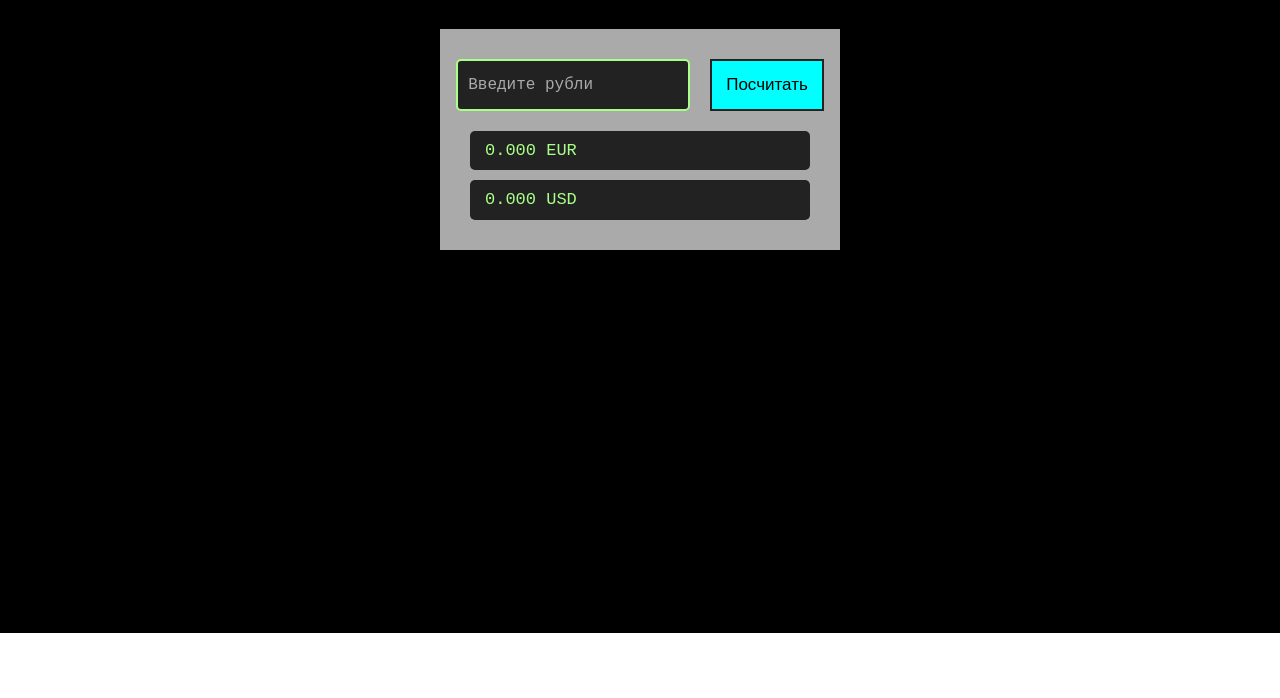
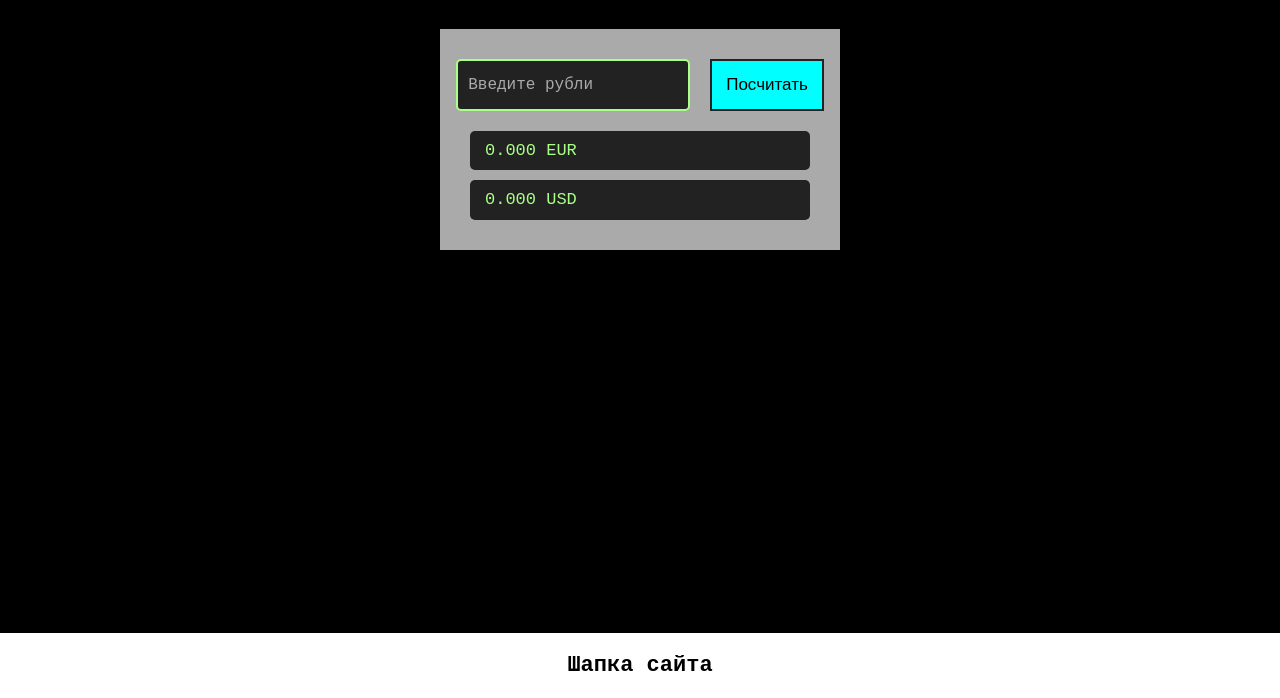
Before and after one commit to adamaka47/currApp, a plain HTML site: page index.html in a window 1280 px wide. Shown: the part 167-865 px from the top of the page. Before the commit the page ends 800 px from the top, so only its background shows below. Drawn offline with nearby package versions, Linux system fonts and the light colour scheme.

Commit message:
footer ready

```diff
--- a/index.html
+++ b/index.html
@@ -27,6 +27,10 @@
 		</div>
 	</div>
 
+	<footer style="padding: 20px 100px; text-align: center; font-size: 22px; font-weight: 900	;">
+		Шапка сайта
+	</footer>
+
 	<script src="https://ajax.googleapis.com/ajax/libs/jquery/3.4.1/jquery.min.js"></script>
 	<script src="js/script.js"></script>
 	<script>
```
